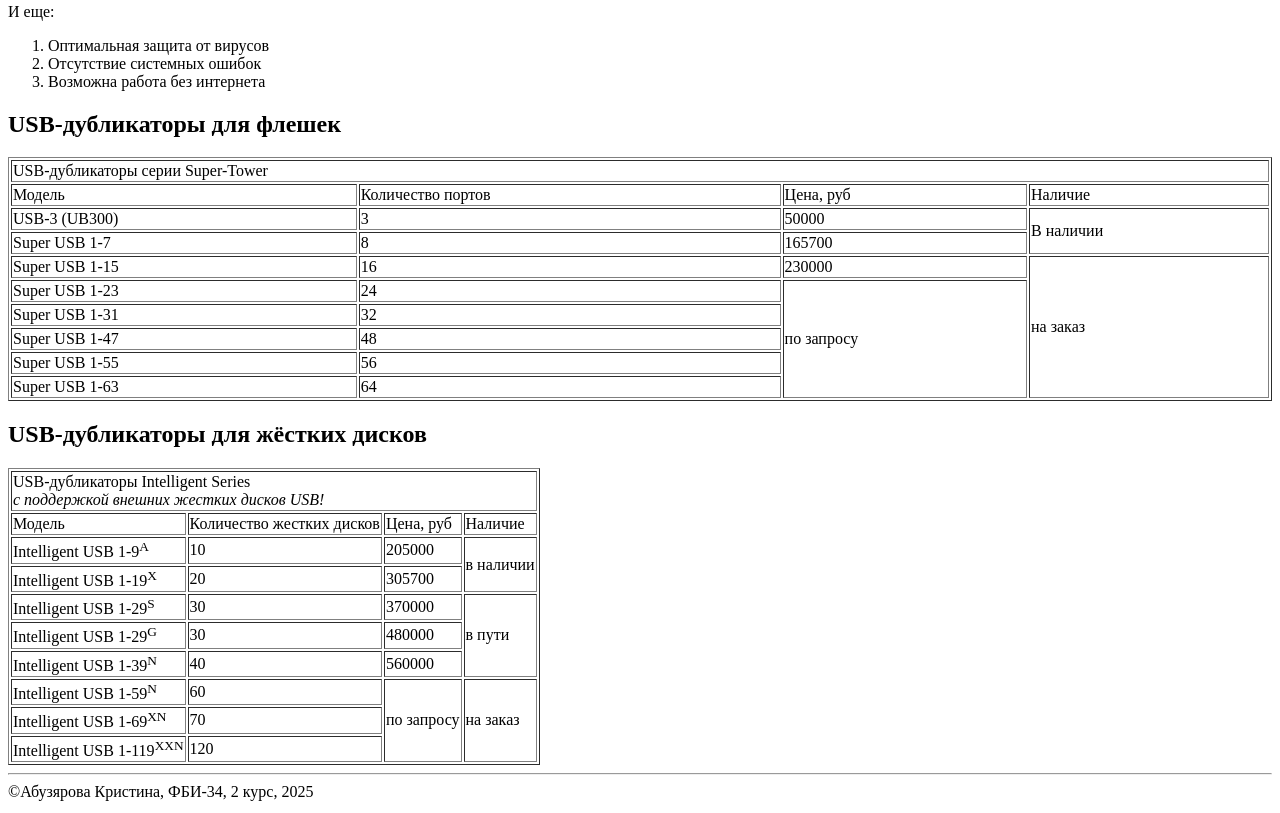
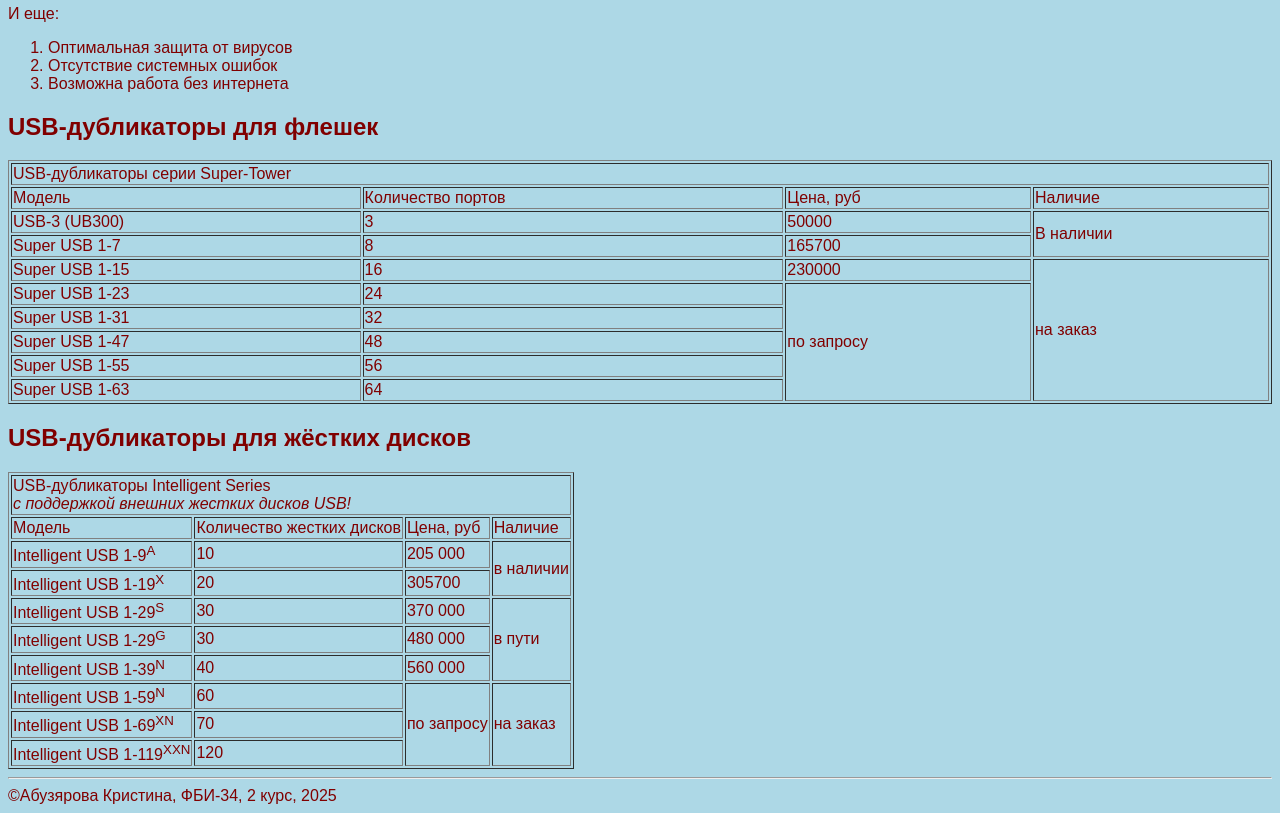
Before and after one commit to kristina-abuzyarova/web-ka, a plain HTML site: page lab2/usb.html in a window 1280 px wide. Shown: the part 653-1466 px from the top of the page. Drawn offline with Linux system fonts and the light colour scheme.

Commit message:
Cтили body

```diff
--- a/lab2/usb.html
+++ b/lab2/usb.html
@@ -4,7 +4,7 @@
         <meta charse=""utf-8">
         <title>Абузярова Кристина Руслановна. Текст о дубликаторах USB</title>
     </Head>
-    <body>
+    <body style="background-color: lightblue; color: maroon; font-family: Arial;">
         <header>
             НГТУ, ФБ, Лабораторная работа 2
             <hr>
@@ -146,7 +146,7 @@
                     <tr>
                         <td>Intelligent USB 1-9<sup>A</sup></td>
                         <td>10</td>
-                        <td>205000</td>
+                        <td>205&nbsp;000</td>
                         <td rowspan="2">в наличии</td>
                     </tr>
                     <tr><td>Intelligent USB 1-19<sup>X</sup></td>
@@ -156,18 +156,18 @@
                     <tr>
                         <td>Intelligent USB 1-29<sup>S</sup></td>
                         <td>30</td>
-                        <td>370000</td>
+                        <td>370&nbsp;000</td>
                         <td rowspan="3">в пути</td>
                     </tr>
                     <tr>
                         <td>Intelligent USB 1-29<sup>G</sup></td>
                         <td>30</td>
-                        <td>480000</td>
+                        <td>480&nbsp;000</td>
                     </tr>
                     <tr>
                         <td>Intelligent USB 1-39<sup>N</sup></td>
                         <td>40</td>
-                        <td>560000</td>
+                        <td>560&nbsp;000</td>
                     </tr>
                     <tr>
                         <td>Intelligent USB 1-59<sup>N</sup></td>
```
